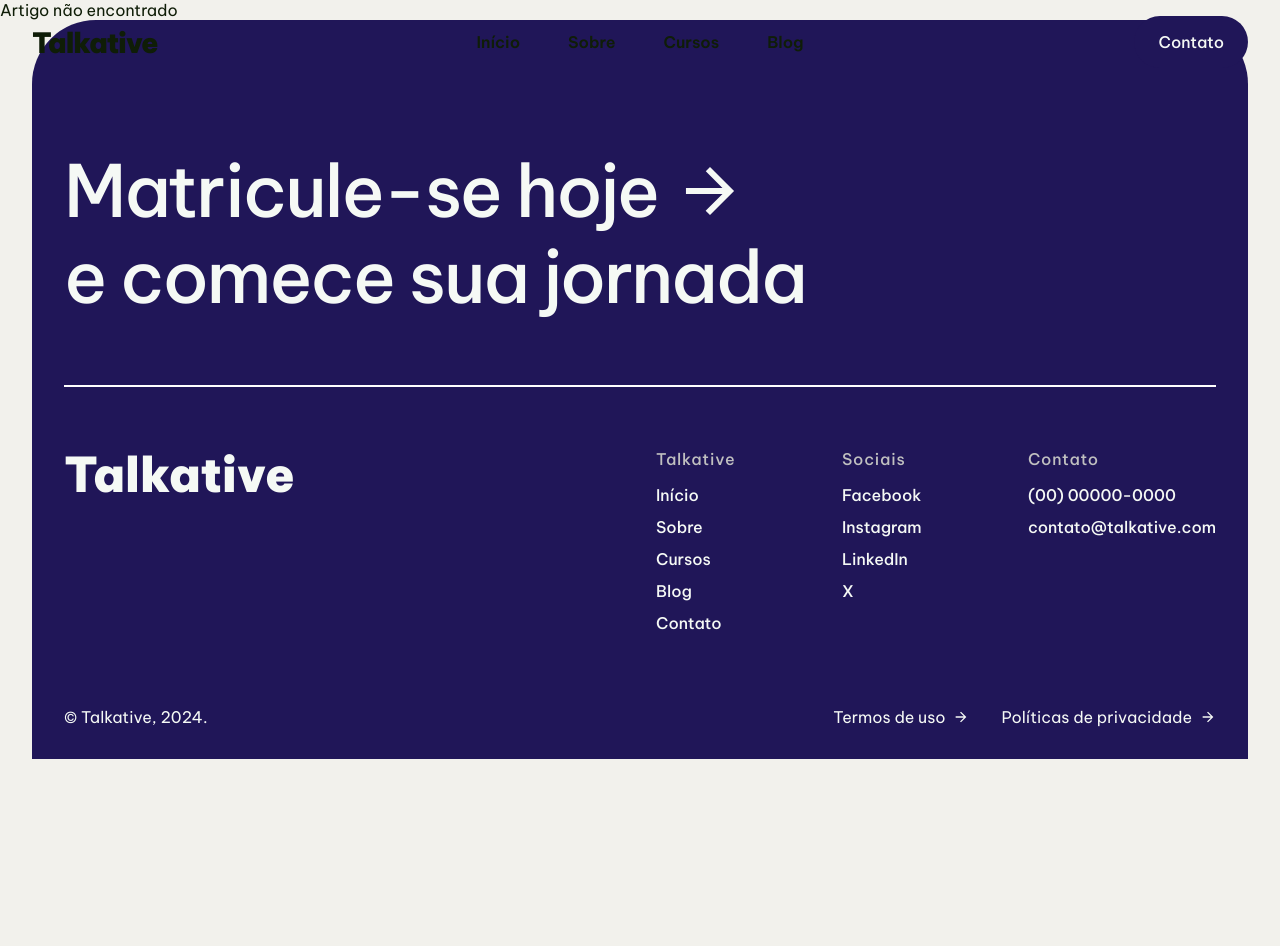
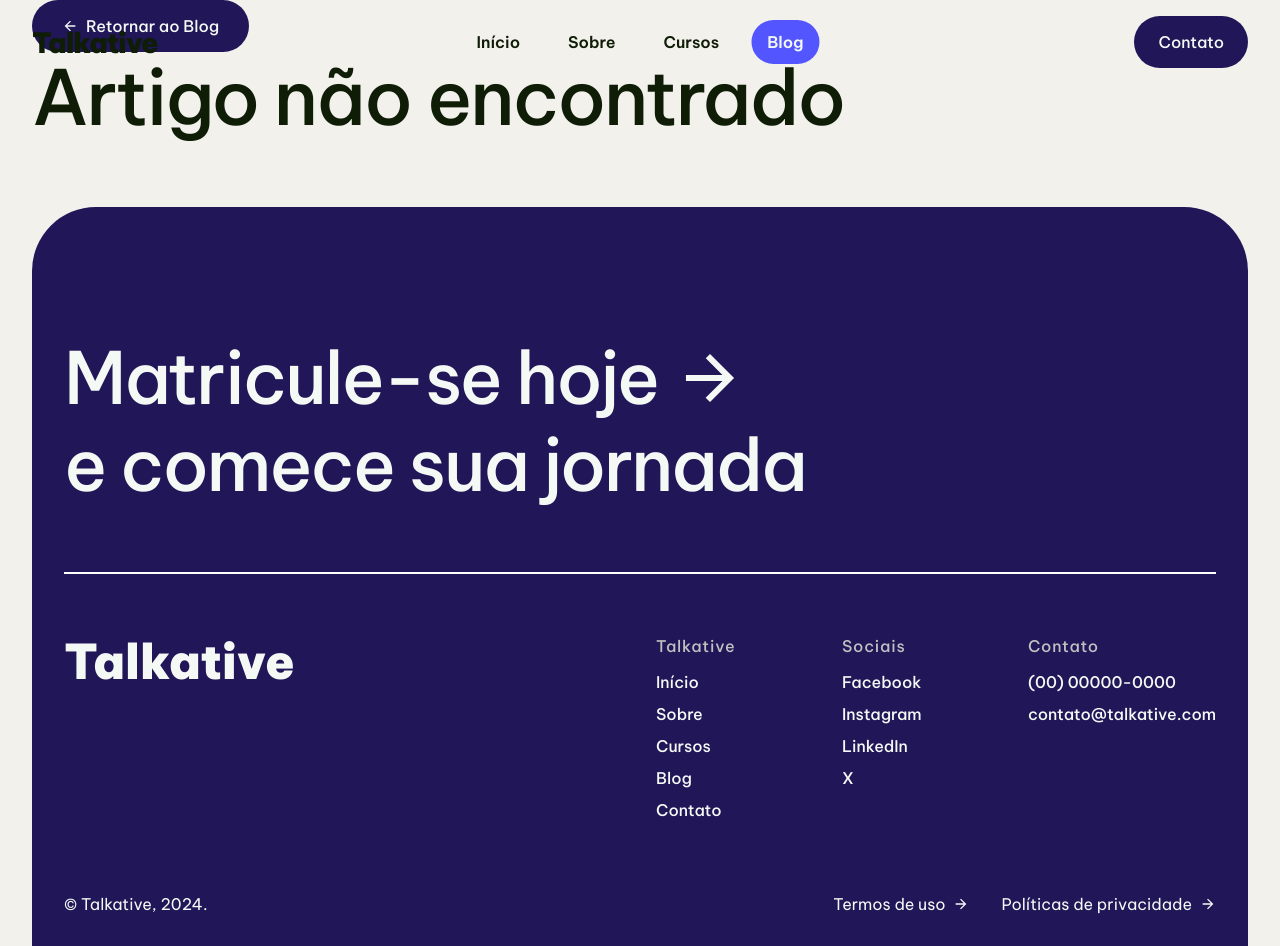
Before and after one commit to SnayderRodrigues/react-study, a React (Vite) app: page /blog/1 in a window 1280 px wide. Before the commit the page ends 800 px from the top, so only its background shows below. Built offline with nearby package versions, Linux system fonts and the light colour scheme.

Commit message:
feat: added conditional redirect for back button on BlogArticlePage. Added 'active-page' class to the navbar item when navigating to blog subroutes

```diff
--- a/src/components/Header.jsx
+++ b/src/components/Header.jsx
@@ -11,11 +11,11 @@ const Header = () => {
   const isAboutPage = () => {
     return location.pathname === "/about";
   };
-  const isWorkPage = () => {
-    return location.pathname === "/blog";
-  };
   const isCoursesPage = () => {
     return location.pathname === "/courses";
+  };
+  const isBlogPage = () => {
+    return location.pathname.startsWith("/blog");
   };
   const isContactPage = () => {
     return location.pathname === "/contact";
@@ -87,7 +87,7 @@ const Header = () => {
               <Link
                 to="/blog"
                 className={`${
-                  isWorkPage() ? "active-page" : ""
+                  isBlogPage() ? "active-page" : ""
                 } header__navbar-link`}
                 onClick={scrollToTop}
               >
--- a/src/pages/blog/BlogArticlePage.jsx
+++ b/src/pages/blog/BlogArticlePage.jsx
@@ -1,5 +1,5 @@
 import React from "react";
-import { useParams, Link } from "react-router-dom";
+import { Link, useParams, useNavigate, useLocation } from "react-router-dom";
 import Cat from "../../img/IMG_20200407_163224926_HDR-01.jpeg";
 import { IoMdArrowBack } from "react-icons/io";
 import { IoMdPerson } from "react-icons/io";
@@ -44,17 +44,41 @@ const BlogArticlePage = () => {
   const { slug } = useParams();
   const article = articles.find((article) => article.slug === slug);
 
+  const navigate = useNavigate();
+  const location = useLocation();
+
+  const handleGoBack = () => {
+    if (location.state && location.state.from === "/") {
+      navigate("/");
+    } else {
+      navigate("/blog");
+    }
+  };
+
   if (!article) {
-    return <div>Artigo não encontrado</div>;
+    return (
+      <section>
+        <div className="wrapper">
+          <Link to="/blog" className="button">
+            <IoMdArrowBack />
+            Retornar ao Blog
+          </Link>
+          <h2>Artigo não encontrado</h2>
+        </div>
+      </section>
+    );
   }
 
   return (
     <section className="blogArticlePage">
       <div className="wrapper blogArticlePage__wrapper">
-        <Link to="/blog" className="button blogArticlePage__button">
+        <button
+          onClick={handleGoBack}
+          className="button blogArticlePage__button"
+        >
           <IoMdArrowBack />
           Voltar
-        </Link>
+        </button>
         <span className="blogArticlePage__category">{article.category}</span>
         <h1 className="blogArticlePage__title">{article.title}</h1>
         <div className="blogArticlePage__details">
--- a/src/pages/home/Blog.jsx
+++ b/src/pages/home/Blog.jsx
@@ -1,15 +1,10 @@
 import { Link } from "react-router-dom";
 import Cat from "../../img/IMG_20200407_163224926_HDR-01.jpeg";
 import { IoMdArrowForward } from "react-icons/io";
-import { MdArrowOutward } from "react-icons/md";
 
 const BlogPost = ({ image, category, readTime, date, title, slug }) => (
   <div className="blog__post">
-    <img
-      src={image}
-      alt={`Imagem de ${title}`}
-      className="blog__post-image"
-    />
+    <img src={image} alt={`Imagem de ${title}`} className="blog__post-image" />
     <div className="blog__post-text">
       <span>{category}</span>
       <span>{title}</span>
@@ -18,7 +13,7 @@ const BlogPost = ({ image, category, readTime, date, title, slug }) => (
         <span>•</span>
         <span>{readTime}</span>
       </div>
-      <Link to={`/blog/${slug}`} className="button">
+      <Link to={`/blog/${slug}`} state={{ from: "/" }} className="button">
         Ler artigo <IoMdArrowForward />
       </Link>
     </div>
--- a/src/styles/global/_boilerplate.scss
+++ b/src/styles/global/_boilerplate.scss
@@ -119,6 +119,7 @@ textarea:focus-visible {
 button {
   outline: none;
   border: none;
+  font: inherit;
 }
 
 .link {
```
